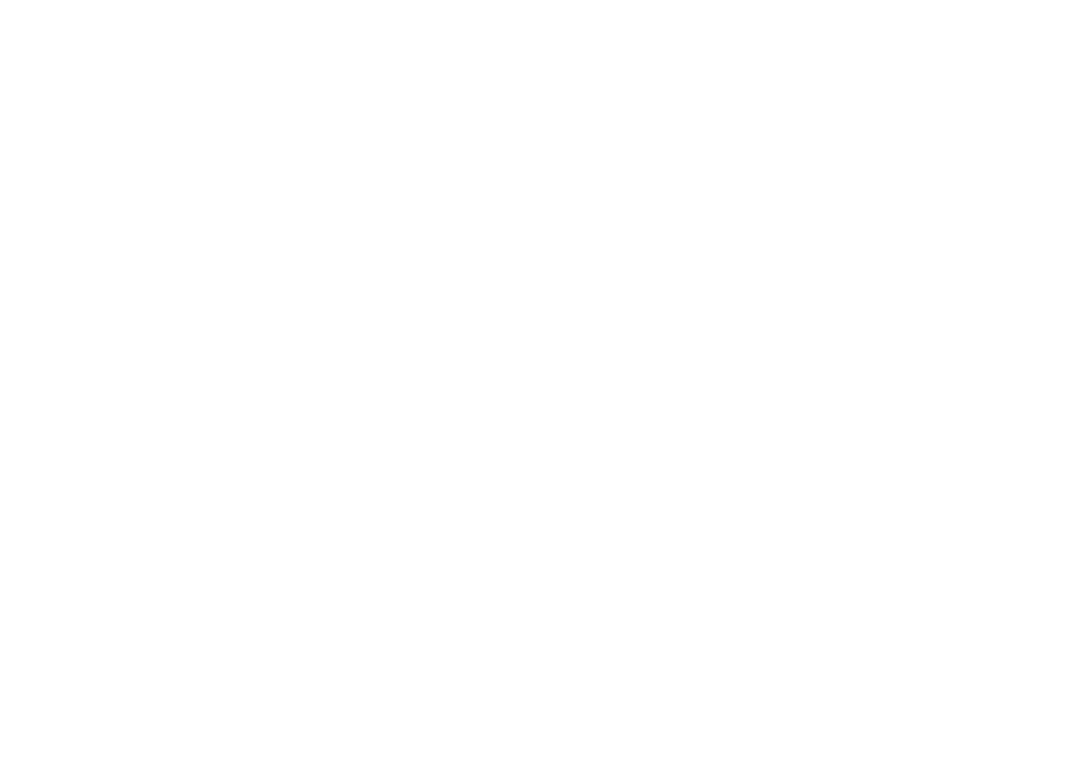
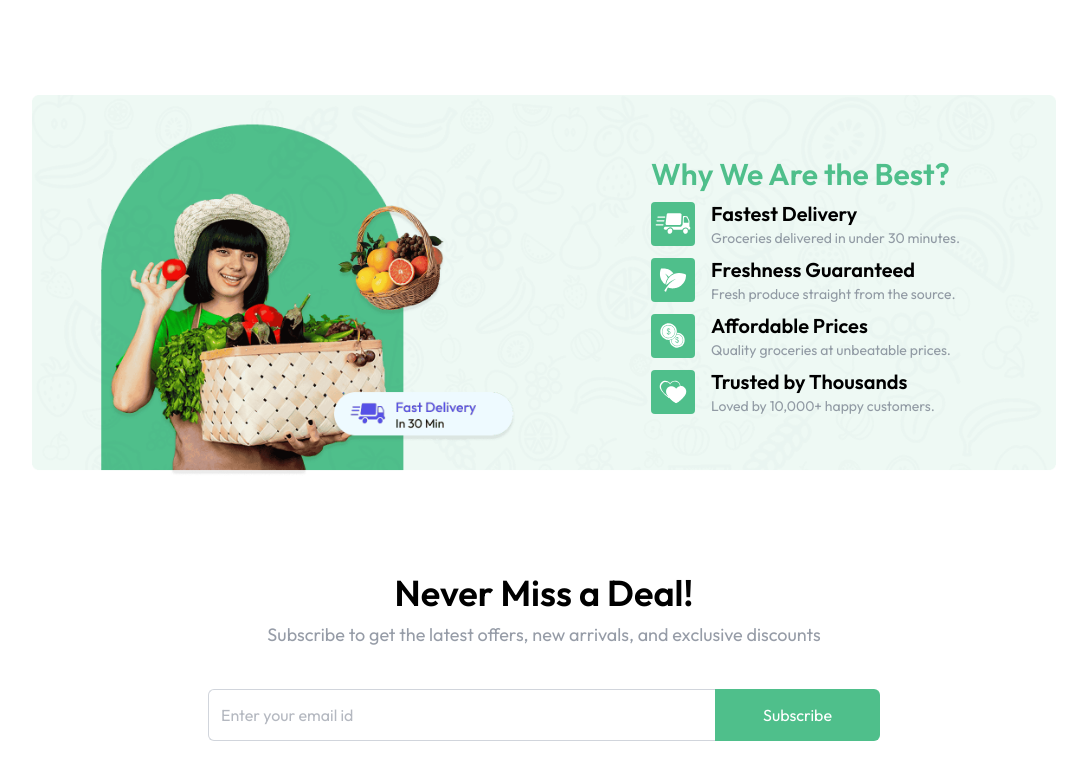
Before and after one commit to ploosond/VeggieBox, a React (Vite) app in the folder client/: page / in a window 1280 px wide. Shown: the part 1205-1984 px from the top of the page, without its empty margins (96-1183 px from the left). Before the commit the page ends 1204 px from the top, so only its background shows below. Built offline with nearby package versions, Linux system fonts and the light colour scheme.

Commit message:
added features banner and news letter

```diff
--- /dev/null
+++ b/client/src/components/BottomBanner.jsx
@@ -0,0 +1,45 @@
+import React from "react";
+import { assets, features } from "../assets/assets";
+
+const BottomBanner = () => {
+  return (
+    <div className="relative mt-24">
+      <img
+        src={assets.bottom_banner_image}
+        alt="banner"
+        className="w-full hidden md:block"
+      />
+      <img
+        src={assets.bottom_banner_image_sm}
+        alt="banner"
+        className="w-full md:hidden"
+      />
+      <div className="absolute inset-0 flex flex-col items-center md:items-end md:justify-center pt-16 md:pt-0 md:pr-24">
+        <div>
+          <h1 className="text-2xl md:text-3xl font-semibold text-primary">
+            Why We Are the Best?
+          </h1>
+          {features.map((feature, index) => (
+            <div key={index} className="flex items-center gap-4 mt-2">
+              <img
+                src={feature.icon}
+                alt={feature.title}
+                className="md:w-11 w-9"
+              />
+              <div>
+                <h3 className="text-lg md:text-xl font-semibold">
+                  {feature.title}
+                </h3>
+                <p className="text-gray-500/70 text-xs md:text-sm">
+                  {feature.description}
+                </p>
+              </div>
+            </div>
+          ))}
+        </div>
+      </div>
+    </div>
+  );
+};
+
+export default BottomBanner;
--- /dev/null
+++ b/client/src/components/NewsLetter.jsx
@@ -0,0 +1,27 @@
+const NewsLetter = () => {
+  return (
+    <div className="flex flex-col items-center justify-center text-center space-y-2 mt-24 pb-14">
+      <h1 className="md:text-4xl text-2xl font-semibold">Never Miss a Deal!</h1>
+      <p className="md:text-lg text-gray-500/70 pb-8">
+        Subscribe to get the latest offers, new arrivals, and exclusive
+        discounts
+      </p>
+      <form className="flex items-center justify-between max-w-2xl w-full md:h-13 h-12">
+        <input
+          className="border border-gray-300 rounded-md h-full border-r-0 outline-none w-full rounded-r-none px-3 text-gray-500"
+          type="text"
+          placeholder="Enter your email id"
+          required
+        />
+        <button
+          type="submit"
+          className="md:px-12 px-8 h-full text-white bg-primary hover:bg-primary-dull transition-all cursor-pointer rounded-md rounded-l-none"
+        >
+          Subscribe
+        </button>
+      </form>
+    </div>
+  );
+};
+
+export default NewsLetter;
--- a/client/src/pages/Home.jsx
+++ b/client/src/pages/Home.jsx
@@ -2,6 +2,8 @@
 import MainBanner from "../components/MainBanner";
 import Categories from "../components/Categories";
 import BestSeller from "../components/BestSeller";
+import BottomBanner from "../components/BottomBanner";
+import NewsLetter from "../components/NewsLetter";
 
 const Home = () => {
   return (
@@ -9,6 +11,8 @@
       <MainBanner />
       <Categories />
       <BestSeller />
+      <BottomBanner />
+      <NewsLetter />
     </div>
   );
 };
```
